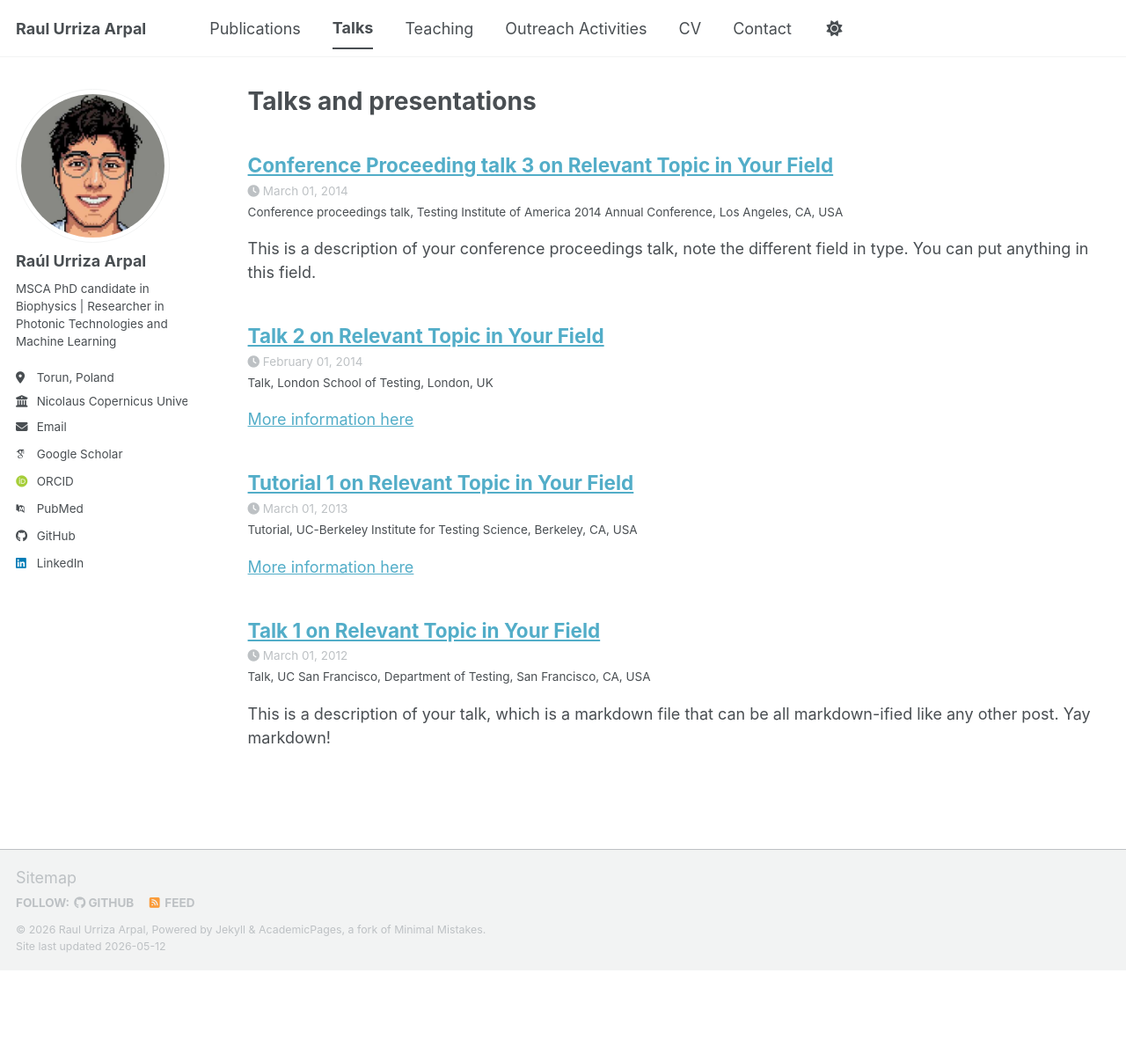
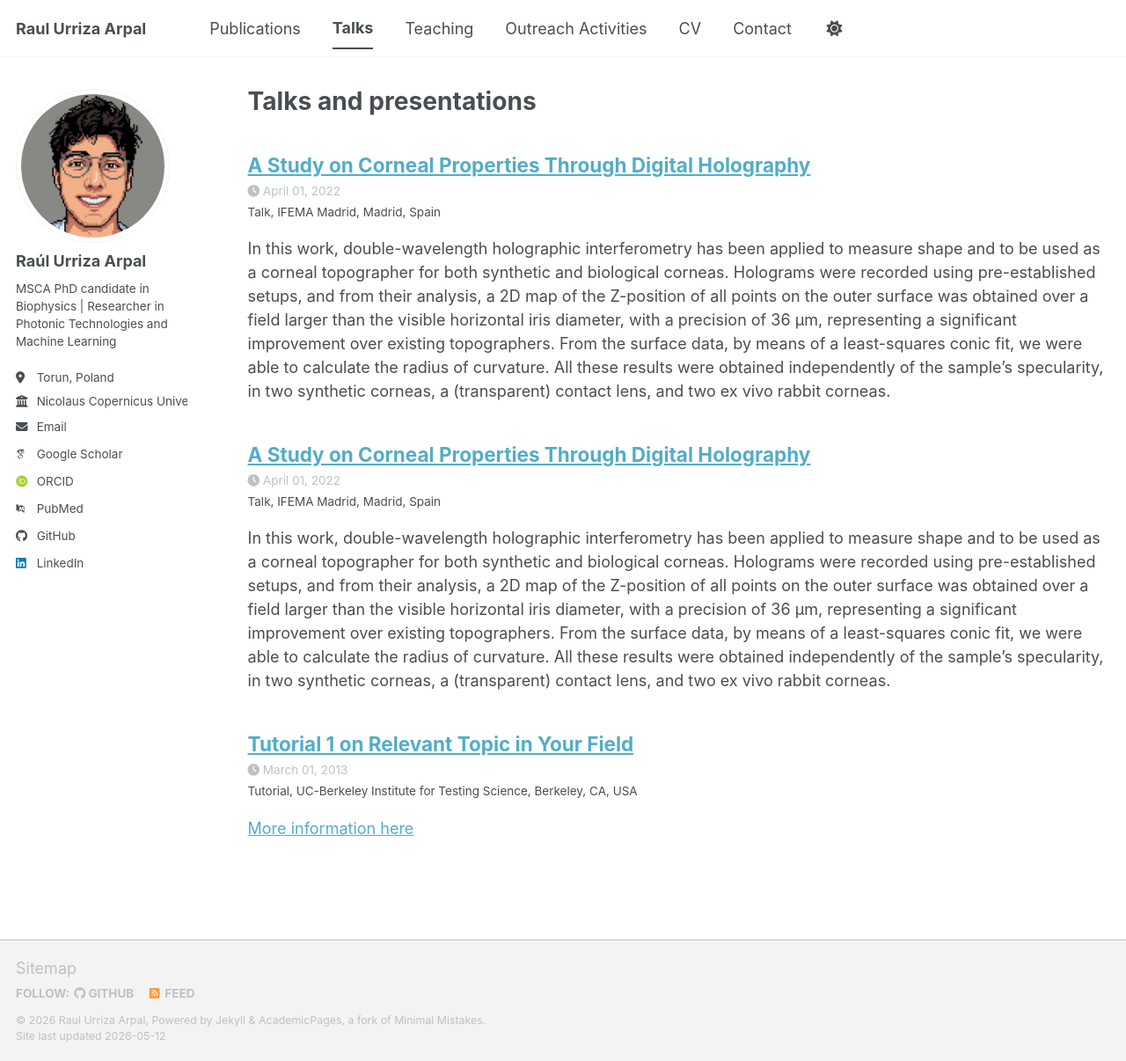
Before and after one commit to RaulUrriza/raulurriza.github.io, a Jekyll site: the page built from _pages/talks.html, in a window 1280 px wide and 1206 px high. Shown: the whole window at 88% size. Built offline with Jekyll 4.4.1, drawn with Linux system fonts in a browser that asks for light colours; some web fonts are replaced; a script bundle is joined from its source files by our own code; library files that are not in the unit come from our copies.

Commit message:
First change about the talks

```diff
--- a/_talks/2012-03-01-talk-1.md
+++ b/_talks/2012-03-01-talk-1.md
@@ -1,11 +1,11 @@
 ---
-title: "Talk 1 on Relevant Topic in Your Field"
+title: "A Study on Corneal Properties Through Digital Holography"
 collection: talks
 type: "Talk"
-permalink: /talks/2012-03-01-talk-1
-venue: "UC San Francisco, Department of Testing"
-date: 2012-03-01
-location: "San Francisco, CA, USA"
+permalink: https://www.optomcongreso.com/abstract2022/pdf/Orales2991.pdf
+venue: "IFEMA Madrid"
+date: 2022-04-01
+location: "Madrid, Spain"
 ---
 
-This is a description of your talk, which is a markdown file that can be all markdown-ified like any other post. Yay markdown!
+In this work, double-wavelength holographic interferometry has been applied to measure shape and to be used as a corneal topographer for both synthetic and biological corneas. Holograms were recorded using pre-established setups, and from their analysis, a 2D map of the Z-position of all points on the outer surface was obtained over a field larger than the visible horizontal iris diameter, with a precision of 36 μm, representing a significant improvement over existing topographers. From the surface data, by means of a least-squares conic fit, we were able to calculate the radius of curvature. All these results were obtained independently of the sample’s specularity, in two synthetic corneas, a (transparent) contact lens, and two ex vivo rabbit corneas.
--- a/_talks/2014-02-01-talk-2.md
+++ /dev/null
@@ -1,13 +0,0 @@
----
-title: "Talk 2 on Relevant Topic in Your Field"
-collection: talks
-type: "Talk"
-permalink: /talks/2014-02-01-talk-2
-venue: "London School of Testing"
-date: 2014-02-01
-location: "London, UK"
----
-
-[More information here](http://example2.com)
-
-This is a description of your talk, which is a markdown files that can be all markdown-ified like any other post. Yay markdown!
--- a/_talks/2014-03-01-talk-3.md
+++ /dev/null
@@ -1,11 +0,0 @@
----
-title: "Conference Proceeding talk 3 on Relevant Topic in Your Field"
-collection: talks
-type: "Conference proceedings talk"
-permalink: /talks/2014-03-01-talk-3
-venue: "Testing Institute of America 2014 Annual Conference"
-date: 2014-03-01
-location: "Los Angeles, CA, USA"
----
-
-This is a description of your conference proceedings talk, note the different field in type. You can put anything in this field.
--- /dev/null
+++ b/_talks/OPTOM2022.md
@@ -0,0 +1,11 @@
+---
+title: "A Study on Corneal Properties Through Digital Holography"
+collection: talks
+type: "Talk"
+permalink: https://www.optomcongreso.com/abstract2022/pdf/Orales2991.pdf
+venue: "IFEMA Madrid"
+date: 2022-04-01
+location: "Madrid, Spain"
+---
+
+In this work, double-wavelength holographic interferometry has been applied to measure shape and to be used as a corneal topographer for both synthetic and biological corneas. Holograms were recorded using pre-established setups, and from their analysis, a 2D map of the Z-position of all points on the outer surface was obtained over a field larger than the visible horizontal iris diameter, with a precision of 36 μm, representing a significant improvement over existing topographers. From the surface data, by means of a least-squares conic fit, we were able to calculate the radius of curvature. All these results were obtained independently of the sample’s specularity, in two synthetic corneas, a (transparent) contact lens, and two ex vivo rabbit corneas.
```
